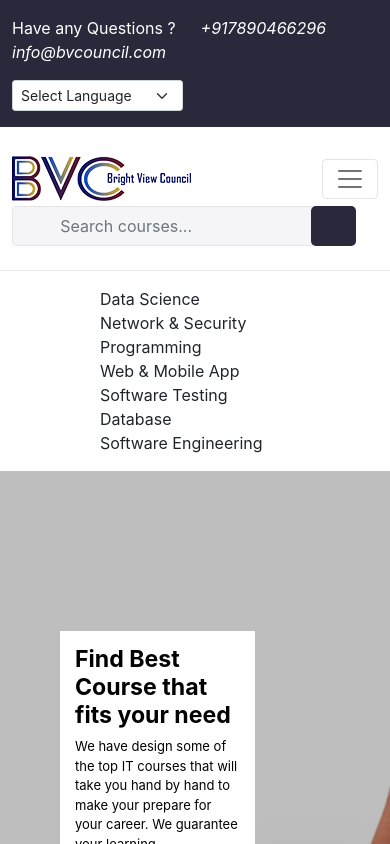
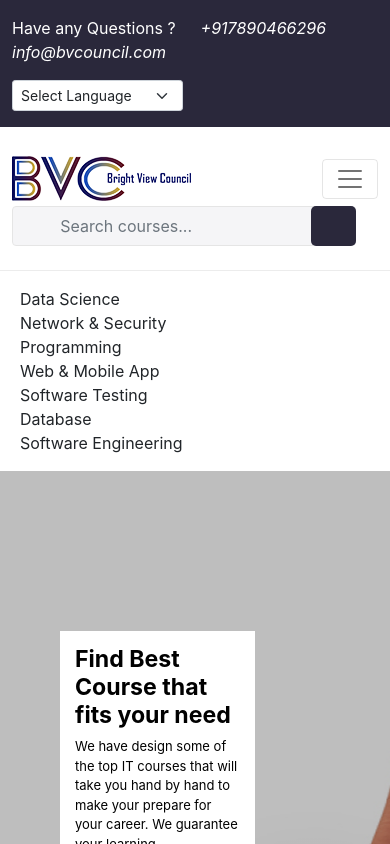
Before and after one commit to Jahangir-Alam-Noman/bright-view-council, a React (Create React App) app: page / in a window 390 px wide. Shown: the top 844 px of the page. Built offline with nearby package versions, Linux system fonts and the light colour scheme; some icons are missing.

Commit message:
course updated

```diff
--- a/src/assets/css/Headers.css
+++ b/src/assets/css/Headers.css
@@ -59,7 +59,7 @@
 @media all and (max-width: 800px) {
   .courses_info {
     text-align: left;
-    padding-left: 100px;
+    padding-left: 20px;
   }
 }
 @media all and (max-width: 375px) {
--- a/src/assets/css/JoinCommunity.css
+++ b/src/assets/css/JoinCommunity.css
@@ -10,6 +10,7 @@
     text-align: left;
   }
 }
+
 @media all and (max-width: 800px) {
   .join_community {
     text-align: left;
--- a/src/components/Course/AboutCourse/AboutCourse.js
+++ b/src/components/Course/AboutCourse/AboutCourse.js
@@ -22,7 +22,7 @@ const AboutCourse = () => {
               maiores laboriosam! Nisi, numquam. Blanditiis minus modi nobis ea.
             </p>
           </div>
-          <div className="col-4 d-none d-md-block instructor text-start">
+          <div className="col-4 d-none d-xl-block instructor text-start">
             <div className="card  p-4 mb-3">
               <h5 className="pb-2">Instructors</h5>
               <div className="row g-0">
```
